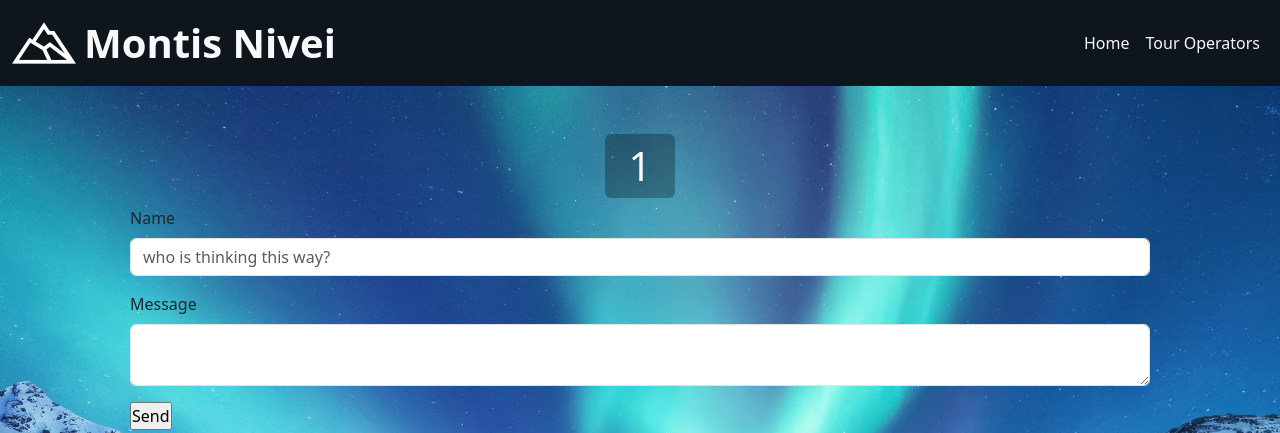
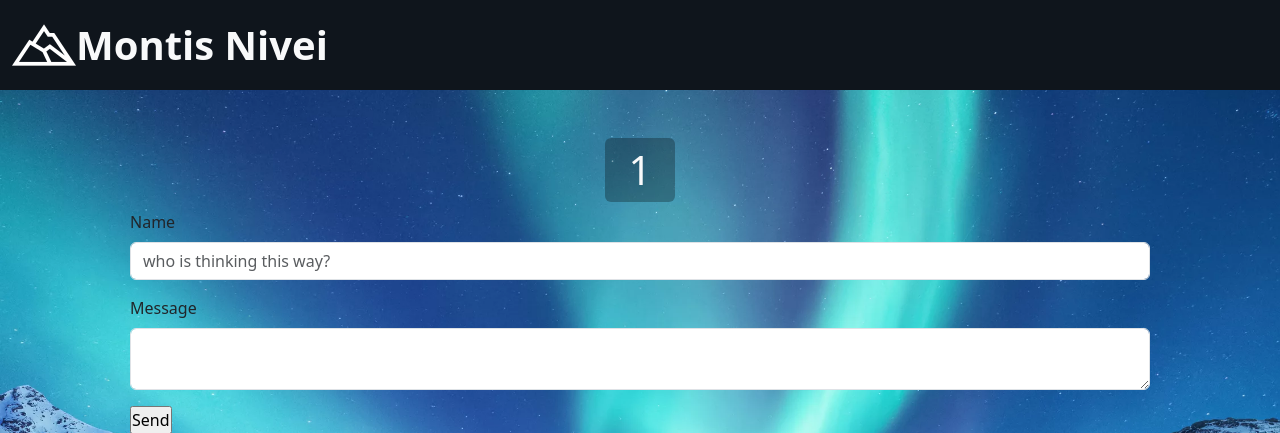
Before and after one commit to yunAyse/ComparOperator, a PHP site: page /pages/operator.php in a window 1280 px wide. Shown: the top 433 px of the page. Run offline with PHP 8.4, Linux system fonts and the light colour scheme; the visitor is signed in with stand-in values (Sample User, id 1); data comes from the database, SQL or seed files in the repository.

Commit message:
form update

```diff
--- a/pages/operator.php
+++ b/pages/operator.php
@@ -39,19 +39,7 @@ $getAllReview = $review->getAllReview($_SESSION['operator_id']);
         <nav class="navbar navbar-expand-lg sticky-top" style="background-color: #0F151C;">
             <div class="container-fluid d-flex justify-content-between">
                 <div class="d-flex align-items-center gap-2">
-                    <img src="../img/mountain.png" alt="mountain-icon">
-                    <a class="navbar-brand fs-1 fw-bold text-light" href="#">Montis Nivei</a>
-                </div>
-                <div>
-                    <button class="navbar-toggler" type="button" data-bs-toggle="collapse" data-bs-target="#navbarNavAltMarkup" aria-controls="navbarNavAltMarkup" aria-expanded="false" aria-label="Toggle navigation">
-                        <span class="navbar-toggler-icon" style="background-color: #fff; border-radius: 5px;"></span>
-                    </button>
-                    <div class="collapse navbar-collapse" id="navbarNavAltMarkup">
-                        <div class="navbar-nav fs-6">
-                            <a class="nav-link active text-light" aria-current="page" href="../index.php">Home</a>
-                            <a class="nav-link text-light" href="./operator.php">Tour Operators</a>
-                        </div>
-                    </div>
+                <a class="navbar-brand fs-1 fw-bold text-light d-flex align-items-center" href="../index.php"><img src="../img/mountain.png" alt="mountain-icon">Montis Nivei</a>
                 </div>
             </div>
         </nav>
```
Also changed, not shown: index.php (+2 -13 lines), pages/destination.php (+1 -13 lines).
